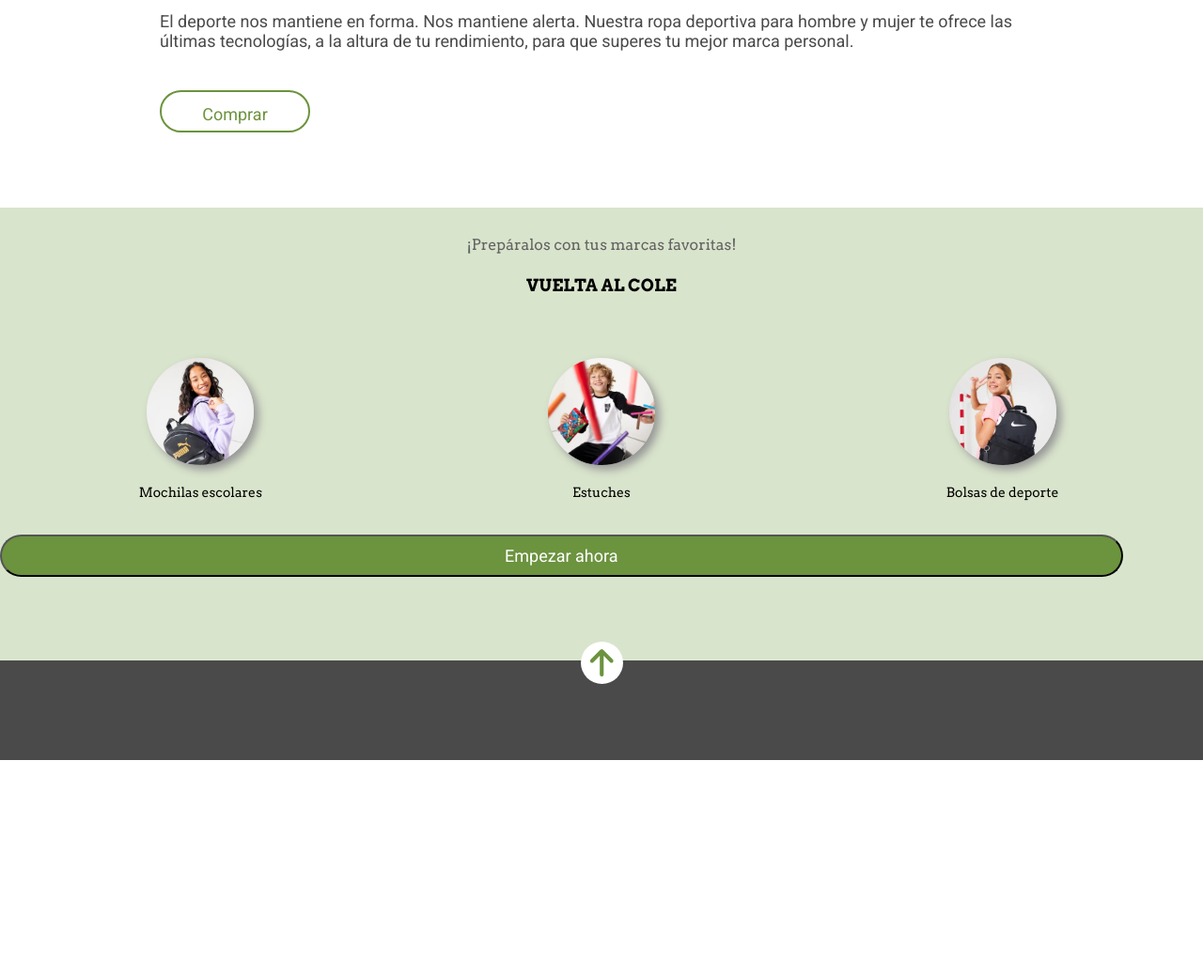
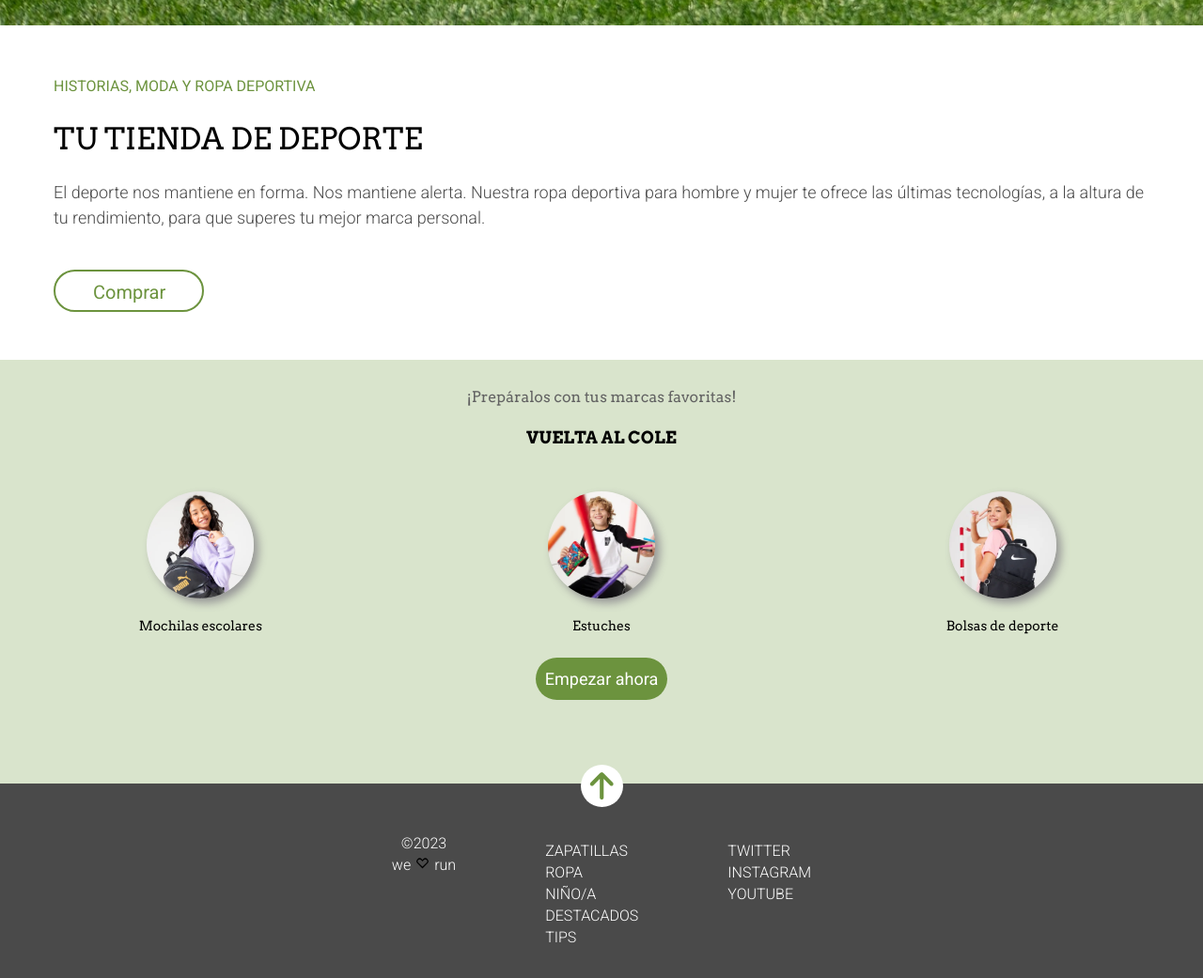
Before and after one commit to Adalab/modulo-1-evaluacion-final-Virvilt, a website built with Vite: page src/index.html in a window 1280 px wide. Shown: the part 873-1914 px from the top of the page at 94% size. Before the commit the page ends 1682 px from the top, so only its background shows below. Built offline with nearby package versions, Linux system fonts and the light colour scheme.

Commit message:
final update

```diff
--- a/src/index.html
+++ b/src/index.html
@@ -5,7 +5,8 @@
     <meta name="viewport" content="width=device-width, initial-scale=1" />
     <title>Evaluacion_Modulo01_Virginia</title>
     <!--     <link href="https://fonts.googleapis.com/css?family=Roboto&display=swap" rel="stylesheet" /> -->
-    <link href="https://fonts.googleapis.com/css2?family=Roboto:wght@400;500;700&display=swap" rel="stylesheet"/>
+  <!--   <link href="https://fonts.googleapis.com/css2?family=Roboto:wght@400;500;700&display=swap" rel="stylesheet"/> -->
+    <link href="https://fonts.googleapis.com/css2?family=Roboto:wght@300;400;500;700&display=swap" rel="stylesheet">
     <link href="https://fonts.googleapis.com/css2?family=Arvo:wght@400;700&display=swap" rel="stylesheet" />
     <link rel="stylesheet" href="./scss/main.scss" />
     <link rel="icon" href="./images/favicon.png" />
@@ -20,6 +21,7 @@
       <load src="partials/principal_slider.html" />
 
       <section class="section_1">
+        <div class="container">
           <p class="introduction_text">HISTORIAS, MODA Y ROPA DEPORTIVA</p>
           <h2 class="tittle">TU TIENDA DE DEPORTE</h2>
           <p class="paragraph">
@@ -28,9 +30,8 @@
             altura de tu rendimiento, para que superes tu mejor marca personal.
           </p>
 
-        <button class="button">
-          <a class="cta" href="https://adalab.es/">Comprar</a>
-        </button>
+          <a class="button" href="https://adalab.es/">Comprar</a>
+        </div>
       </section>
 
       <load src="partials/section_3colums.html" />
--- a/src/partials/footer.html
+++ b/src/partials/footer.html
@@ -2,3 +2,24 @@
     <a href="#hero">
     <img class="ico_scroll" src="./image/ico-arrow.svg"></a>
 </section>
+
+<section class="nav_footer">
+    <ul class="menu_list">
+      <li><a class="menu_link" href="">ZAPATILLAS</a></li>
+      <li><a class="menu_link" href="">ROPA</a></li>
+      <li><a class="menu_link" href="">NIÑO/A</a></li>
+      <li><a class="menu_link" href="">DESTACADOS</a></li>
+      <li><a class="menu_link" href="">TIPS</a></li>
+    </ul>
+
+    <ul class="rrss">
+      <li><a class="menu_link" href="">TWITTER</a></li>
+      <li><a class="menu_link" href="">INSTAGRAM</a></li>
+      <li><a class="menu_link" href="">YOUTUBE</a></li>
+    </ul>
+
+    <ul class="copyright">
+      <li><p class="menu_link">&copy;2023</li>
+      <li><a class="menu_link">we<img class="heart_icon" src="./image/heart-outline.svg">run</a></li>
+    </ul>
+</section>
--- a/src/partials/section_3colums.html
+++ b/src/partials/section_3colums.html
@@ -1,5 +1,6 @@
 
 <section class="section_3">
+   <div class="container">
     <article>
       <h3 class="subtittle">¡Prepáralos con tus marcas favoritas!</h1>
       <h2 class="tittle">VUELTA AL COLE</h2>
@@ -16,13 +17,17 @@
               <h2 class="tittle_pic">Estuches</h2>
             </div>
             <div class="categorie">
-                <img class="pic" src="./image/lpbts-mod05-img03-mob.png">
+                <img class="pic" src="./image/lpbts-mod05-img03-mob.png" title="foto">
                 <h2 class="tittle_pic">Bolsas de deporte</h2>
             </div>
+    </div>
+
+
 
 
     <button class="button_green">
         <a class="cta" href="https://adalab.es/">Empezar ahora</a>
     </button>
+   </div>
 
 </section>
--- a/src/scss/components/icon_section.scss
+++ b/src/scss/components/icon_section.scss
@@ -1,8 +1,10 @@
 .scroll_1 {
-  margin: 17px;
+  margin: 35px;
   align-items: center;
   text-align: center;
   justify-content: center;
+  transform: scale(1.1, 1.1);
+  transition: 1s;
 }
 
 .ico_scroll {
@@ -14,3 +16,8 @@
   justify-content: center;
   align-items: center;
 }
+
+.ico_scroll:hover {
+  transform: scale(1.2, 1.2);
+  transition: 0,5s;
+}
--- a/src/scss/main.scss
+++ b/src/scss/main.scss
@@ -15,9 +15,16 @@
 }
 
 
+
 html {
   scroll-behavior: smooth;
 
+}
+
+.roboto-light {
+  font-family: "Roboto", sans-serif;
+  font-weight: 300;
+  font-style: normal;
 }
 
 .roboto-regular {
@@ -38,6 +45,7 @@ html {
   font-style: normal;
 }
 
+
 .arvo-regular {
   font-family: "Arvo", serif;
   font-weight: 400;
--- a/src/scss/page_sections/footer.scss
+++ b/src/scss/page_sections/footer.scss
@@ -1,17 +1,9 @@
-
-
 footer {
   width: 100%;
   height: 100%;
-    text-align: center ;
+  text-align: center;
   padding-bottom: 50px;
   background-color: #4a4a4a;
-
-    .scroll_1 {
-        margin: 17px;
-        align-items: center;
-        justify-content: center;
-      }
 
   .ico_scroll {
     width: 45px;
@@ -23,10 +15,80 @@ footer {
     position: relative;
     top: -20px;
   }
-
 }
 
 .ico_scroll:hover {
-    width: 55px;
-    height: 55px;
+  transform: scale(1.1, 1.1);
+  transition: 0,5s;
 }
+
+
+/* ---------------------------------------------- */
+
+.nav_footer {
+  @media (min-width: 768px) {
+    display: flex;
+    justify-content: center;
+    text-align: left;
+    list-style-type: none;
+  }
+
+  @media (min-width: 1280px) {
+    display: flex;
+    justify-content: center;
+    text-align: left;
+    list-style-type: none;
+  }
+}
+
+.menu_list {
+  order: 1;
+  margin-bottom: 15px;
+  line-height: 15px;
+  list-style-type: none;
+
+  @media (min-width: 768px) {
+    order: 2;
+    padding-inline: 95px;
+    margin-bottom: 0;
+  }
+}
+
+.rrss {
+  order: 2;
+  margin-bottom: 15px;
+  line-height: 15px;
+  list-style-type: none;
+
+  @media (min-width: 768px) {
+    order: 3;
+    margin-bottom: 0;
+  }
+}
+.copyright {
+  order: 3;
+  margin-bottom: 15px;
+  line-height: 15px;
+  list-style-type: none;
+
+  @media (min-width: 768px) {
+    order: 1;
+    margin-bottom: 0;
+  }
+}
+
+.menu_link {
+  font-family: "Roboto", sans-serif;
+  font-weight: 300;
+  font-style: normal;
+  font-size: 16px;
+  color: #ffffff;
+  text-align: center;
+  text-decoration-line: none;
+}
+
+.heart_icon {
+  width: 25px;
+  padding-inline: 5px;
+  color: white;
+}
--- a/src/scss/page_sections/principal_slider.scss
+++ b/src/scss/page_sections/principal_slider.scss
@@ -2,25 +2,30 @@
   background-image: url("/image/cover.jpeg");
   background-position: center;
   background-size: cover;
-  background-position: 85%;
+  background-position: 82%;
   width: 100%;
   height: 100%;
-  min-height: 720px;
+  min-height: 200px;
   display: flow-root;
 
-  @media (min-width: 320px) {
+  @media (min-width: 768px) {
+    min-height: 900px;
+    background-position:center;
+    align-items: flex-end;
+    display: flex;
+    justify-content: center;
   }
 
   .hero_text {
     justify-content: center;
-    padding: 400px 0 0 0;
+    padding: 85% 0 0 0;
 
     .text {
       font-family: "Arvo", serif;
       font-weight: 300;
       font-style: normal;
       padding: 5px 0 5px 0;
-      font-size: 100%;
+      font-size: 30px;
       text-align: center;
 
       @media (min-width: 768px) {
@@ -35,17 +40,19 @@
     .text2 {
       font-family: "Roboto", sans-serif;
       font-weight: 80;
-      font-style: normal;
-      font-size: 22px;
-      padding: 5px 40px 5px 40px;
+      font-style:normal;
+      font-size: 16px;
+      padding: 35px 40px 5px 40px;
       text-align: center;
 
       @media (min-width: 768px) {
         padding: 5px 240px 5px 240px;
+        font-size: 24px;
       }
     }
     @media (min-width: 768px) {
-      padding: 300px 0 0 0;
+      padding: 0 0 0 0;
+      margin-bottom: 20px;
     }
   }
 }
--- a/src/scss/page_sections/section_2text.scss
+++ b/src/scss/page_sections/section_2text.scss
@@ -1,6 +1,16 @@
 .section_1 {
   width: 100%;
-  padding: 0 17px 30px 17px;
+  height: 100%;
+  padding-top: 30px;
+  padding-bottom: 50px;
+  justify-content: center;
+  display: flex;
+
+  .container {
+    width: 100%;
+    max-width: 1280px;
+    padding: 0 17px;
+  }
 
   .introduction_text {
     font-family: "Roboto", sans-serif;
@@ -43,13 +53,14 @@
   }
 
   .paragraph {
-      font-family: "Roboto", regular;
-      font-weight: 400px;
+    font-family: "Roboto", sans-serif;
+    font-weight: 300;
     font-style: normal;
     font-size: 18px;
     color: #4a4a4a;
     text-align: left;
     margin: 15px 0 42px 0;
+    line-height: 1.5;
   }
 
   @media (min-width: 768px) {
@@ -65,10 +76,9 @@
 
   @media (min-width: 1280px) {
     font-size: 20px;
-    padding: 22px 170px 41px 170px;
-    text-align: 30px;
   }
 }
+/* ------------------------------------------------------------- */
 
 .button {
   display: inline-block;
@@ -77,6 +87,13 @@
   padding-inline: 30px;
   border: solid 2px #6c933e;
   background-color: #fff;
+  font-family: "Roboto", regular;
+  font-weight: 400px;
+  font-style: normal;
+  font-size: 20px;
+  color: #6c933e;
+  line-height: 45px;
+  text-align: center;
   border-radius: 30px;
   margin-bottom: 20px;
   text-decoration: none;
@@ -85,6 +102,7 @@
     font-size: 20px;
     padding: 12px 40px 12px 40px;
     text-align: 30px;
+    line-height: 20px;
   }
 
   @media (min-width: 1280px) {
@@ -93,16 +111,13 @@
     font-size: 20px;
     text-align: 45px;
     margin-bottom: 39px;
-
+    line-height: 20px;
+  }
 }
 
-  .cta {
-    font-family: "Roboto", regular;
-    font-weight: 400px;
-    font-style: normal;
-    font-size: 18px;
-    color: #6c933e;
-    justify-content: center;
-    text-decoration: none;
+.button:hover {
+  background-color: #8fa07c;
+  color: #fff;
+  transform: scale(1.1, 1.1);
+  transition: 1s;
 }
-}
--- a/src/scss/page_sections/section_3colums.scss
+++ b/src/scss/page_sections/section_3colums.scss
@@ -4,6 +4,9 @@
   padding-top: 30px;
   padding-bottom: 50px;
   background-color: #d9e4cc;
+  text-align: center;
+  justify-content: center;
+  display: flex;
 
   .subtittle {
     font-family: "Arvo", bold;
@@ -48,6 +51,12 @@
   }
 }
 
+.container {
+  width: 100%;
+  max-width: 1280px;
+  justify-content: center;
+}
+
 /* ----------------------------------------------------- */
 
 .container-grid {
@@ -59,7 +68,7 @@
   grid-column: span 6;
   grid-row: span 3;
   text-align: center;
-  margin: 20px;
+  margin: 1p0x;
 
   .pic {
     width: 114px;
@@ -91,13 +100,10 @@
   margin: 5px 0 5px 0;
 }
 
-
 /* ----------------------------------------------------- */
 
-
-
 .button_green {
-  grid-column: span 4;
+  grid-column: span 3;
   grid-row: span 1;
   width: 184px;
   height: 47px;
@@ -105,13 +111,14 @@
   border-radius: 30px;
   margin-bottom: 20px;
   text-decoration: none;
+  border: 0;
 
   @media (min-width: 768px) {
     font-size: 20px;
   }
 
   @media (min-width: 1280px) {
-    width: 140%;
+    width: 140px;
     height: 45px;
     font-size: 20px;
     text-align: 45px;
@@ -119,6 +126,7 @@
   }
 
   .cta {
+    display: grid;
     font-family: "Roboto", regular;
     font-weight: 400px;
     font-style: normal;
@@ -129,3 +137,13 @@
     text-decoration: none;
   }
 }
+
+.button_green:hover {
+  background-color: #8fa07c;
+
+  @media (min-width: 768px) {
+    font-size: 20px;
+    transform: scale(1.1, 1.1);
+    transition: 1s;
+  }
+}
```
Also changed, not shown: public/image/heart-outline.svg (added), 2 other files. Lines whose indentation alone changed are shown as unchanged.
